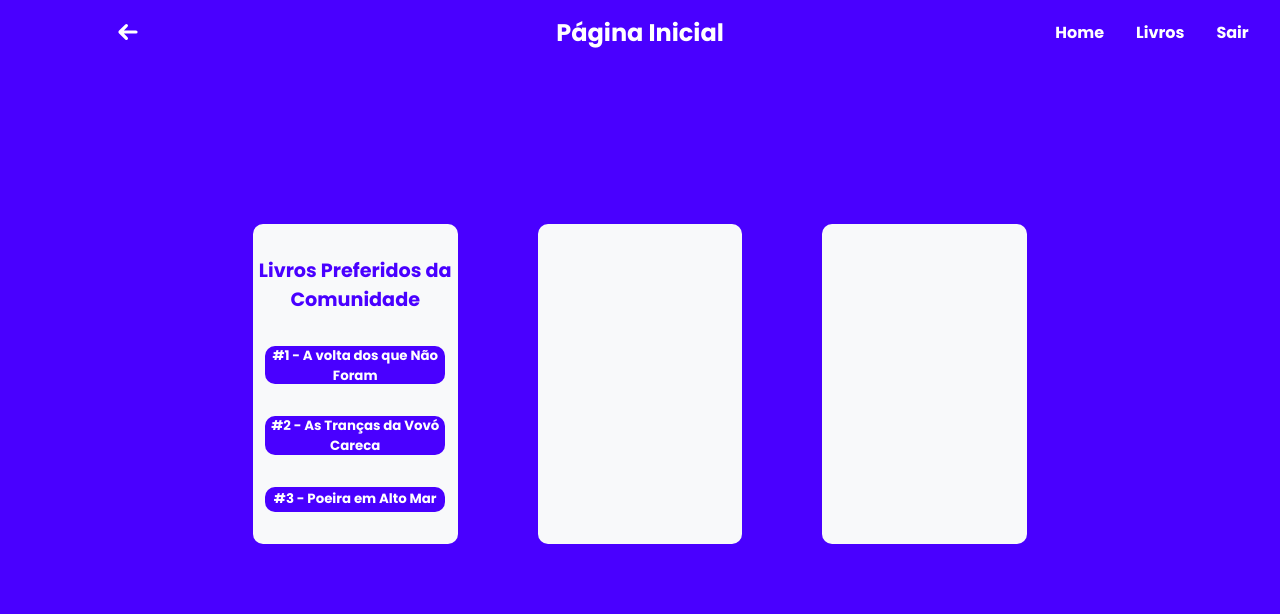
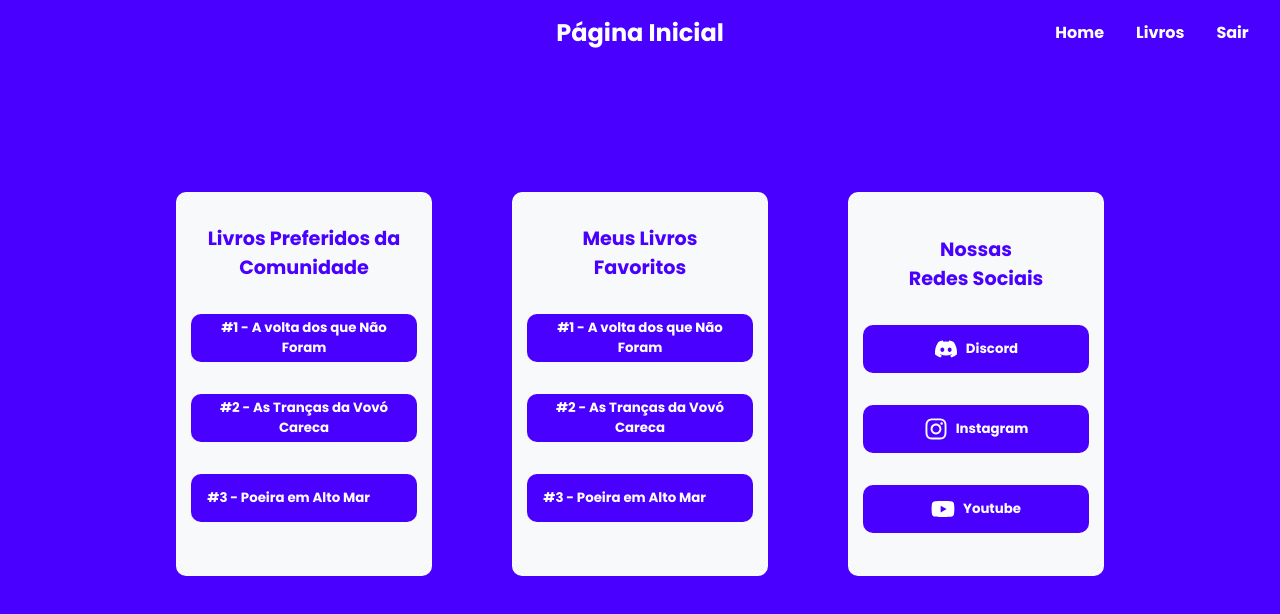
Before and after one commit to christianfdev/front-biblioteca, a React (Vite) app: page /#/home in a window 1280 px wide. Shown: the top 614 px of the page. Built offline with nearby package versions, Linux system fonts and the light colour scheme.

Commit message:
Minimal Changes and Add Book Image

```diff
--- a/src/components/Navbar/Navbar.jsx
+++ b/src/components/Navbar/Navbar.jsx
@@ -1,11 +1,21 @@
 import './navbar.css'
 import { HiArrowSmLeft } from 'react-icons/hi';
+import { useNavigate } from 'react-router-dom';
 
-export default function Navbar ({ children }){
+export default function Navbar ({ children, back }){
+
+
+    const navigate = useNavigate();
+
+
+
     return(
         <nav className='navbar'>
             <div className='navbar-item'>
-                <HiArrowSmLeft className='back-icon'/>
+
+                {
+                    back ? <HiArrowSmLeft className='back-icon' onClick={() => navigate(-1)}/> : false
+                }
 
             </div>
 
@@ -26,5 +36,4 @@ export default function Navbar ({ children }){
         </nav>
     )
 
-
 }
--- a/src/pages/Books/Books.jsx
+++ b/src/pages/Books/Books.jsx
@@ -3,6 +3,8 @@ import './books.css';
 import  api  from "../../utils/api";
 import Cookies from 'js-cookie';
 import Navbar from "../../components/Navbar/Navbar";
+
+import { FaHeart } from "react-icons/fa";
 
 
 
@@ -42,26 +44,28 @@ export default function Books (){
 
         <div className="books-container">
 
-            <Navbar>Catálogo de Livros</Navbar>
+            <Navbar back>Catálogo de Livros</Navbar>
 
             <input type="text" name="" id="" placeholder="Buscar Livros" className="books-search" onChange={(e) => setSearch(e.target.value)}/>
 
             <ul className="books-list">
 
-
-
-
                 {books && books.length > 0 ? books.map((book) => (
                     <li key={book.id} className="book-item">
-                        <p className="book-name">{book.title}</p>
-                        <p><label>Autor:</label> {book.author}</p>
-                        <p className="book-description"><label>Descrição:</label> {book.description ?? "Sem descrição"}</p>
-                        <p><label>Categoria:</label> {book.category}</p>
+                        <img src="/src/assets/livro1.jpg" alt="capa do livro" className="book-img" />
+                        <div className="div-item">
+                            <p className="book-name">{book.title}</p>
+                            <p><label>Autor:</label> {book.author}</p>
+                            <p className="book-description"><label>Descrição:</label> {book.description ?? "Sem descrição"}</p>
+                            <p><label>Categoria:</label> {book.category}</p>
+                        </div>
+                        {
+                            book.liked ? <FaHeart className="liked-icon active"/> : <FaHeart className="liked-icon inactive"/>
+
+                        }
+
                     </li>
                 )) : (<p>Sem Livros para Listar</p>)}
-
-
-
 
             </ul>
         </div>
--- a/src/pages/Books/books.css
+++ b/src/pages/Books/books.css
@@ -47,8 +47,14 @@
 
 .book-item {
     background-color: #4900ff;
+    position: relative;
     padding: 0.5rem 1rem;
     border-radius: 10px;
+    display: flex;
+}
+
+.div-item {
+    padding: 0.5rem 1rem;
     color: #fff;
     font-weight: 300;
 }
@@ -61,3 +67,23 @@
 .book-description {
     text-align: justify;
 }
+
+.book-img {
+    width: 5rem;
+}
+
+.liked-icon {
+    color: #fff;
+    position: absolute;
+    right: 1rem;
+    top: 0.8rem;
+    cursor: pointer;
+}
+
+.active {
+    color: red;
+}
+
+.inactive {
+    color: #fff;
+}
--- a/src/pages/Home/Home.jsx
+++ b/src/pages/Home/Home.jsx
@@ -1,6 +1,6 @@
 import './home.css';
 import Navbar from '../../components/Navbar/Navbar';
-
+import { FaDiscord, FaInstagram, FaYoutube } from "react-icons/fa";
 
 import { HiArrowSmLeft } from 'react-icons/hi';
 
@@ -8,7 +8,7 @@ export default function Home (){
     return(
 
         <div className='home-container'>
-            <Navbar>Página Inicial</Navbar>
+            <Navbar back={false}>Página Inicial</Navbar>
 
             <div className='home-content'>
 
@@ -30,14 +30,41 @@ export default function Home (){
 
 
 
-                <div className='home-spaces'>
+                <div className='home-spaces top-books'>
+                    <h2>Meus Livros <br/>Favoritos</h2>
+                    <button className='top-item'>
+                       #1 - A volta dos que Não Foram
+                    </button>
+
+                    <button className='top-item'>
+                        #2 - As Tranças da Vovó Careca
+                    </button>
+
+                    <button className='top-item'>
+                        #3 - Poeira em Alto Mar
+                    </button>
 
                 </div>
 
 
 
-                <div className='home-spaces'>
+                <div className='home-spaces social-media'>
 
+                <h2>Nossas <br/>Redes Sociais</h2>
+                    <button className='top-item social-item'>
+                        <FaDiscord className='social-icon'/>
+                       <p>Discord</p>
+                    </button>
+
+                    <button className='top-item social-item'>
+                        <FaInstagram className='social-icon'/>
+                        <p>Instagram</p>
+                    </button>
+
+                    <button className='top-item social-item'>
+                        <FaYoutube className='social-icon'/>
+                        <p>Youtube</p>
+                    </button>
                 </div>
 
             </div>
--- a/src/pages/Home/home.css
+++ b/src/pages/Home/home.css
@@ -69,8 +69,8 @@
 
 .home-spaces {
     background-color: #f8f9fa;
-    height: 50%;
-    width: 20%;
+    height: 60%;
+    width: 25%;
     border-radius: 10px;
 }
 
@@ -97,14 +97,44 @@
     height: 15%;
     width: 88%;
     border-radius: 10px;
+    padding: 1rem;
     border: none;
     cursor: pointer;
     font-weight: bold;
     font-family: "Poppins", sans-serif;
     color: #fff;
+    display: flex;
+    align-items: center;
 }
 
 .top-item:hover {
     background-color: #140152;
     transition: 0.5s;
 }
+
+
+.social-media {
+    display: flex;
+    align-items: center;
+    justify-content: center;
+    flex-direction: column;
+    gap: 2rem;
+    padding: 2rem 0;
+    font-size: 0.8rem;
+}
+
+.social-media h2 {
+    color: #4900ff;
+    text-align: center;
+}
+
+.social-icon {
+    width: 1.5rem;
+    height: 1.5rem;
+}
+
+.social-item {
+    display: flex;
+    justify-content: center;
+    gap: 0.5rem;
+}
--- a/src/pages/Login/login.css
+++ b/src/pages/Login/login.css
@@ -4,7 +4,7 @@
   align-items: center;
   flex-direction: column;
   height: 100vh;
-  background-color: #4361ee;
+  background-color: #4900ff;
 }
 
 .login-container {
@@ -43,12 +43,12 @@
 .login-title {
   font-family: 'Poppins', sans-serif;
   font-weight: 700;
-  color: #4361ee;
+  color: #4900ff;
   font-size: clamp(1.5rem, 4vw, 2.5rem);
 }
 
 .login-form h1 {
-  color: #5c79f7;
+  color: #4900ff;
   font-size: clamp(1.2rem, 3vw, 2rem);
 }
 
@@ -68,7 +68,7 @@
   color: #fff;
   font-weight: 700;
   padding: 10px 75px;
-  background-color: #4361ee;
+  background-color: #4900ff ;
   transition: 0.5s;
   border-radius: 4px;
   border: none;
--- a/src/pages/Register/Register.jsx
+++ b/src/pages/Register/Register.jsx
@@ -17,6 +17,8 @@ export default function Register (){
         e.preventDefault();
 
         try {
+
+
             const response = await api.post('/accounts', {
                 name,
                 email,
@@ -52,7 +54,7 @@ export default function Register (){
     return (
         <div className="register-container">
             <div className='register-content'>
-                <h1>Registre-se para começar</h1>
+                <h1>Registre-se <br/>para começar</h1>
                 <form action="" className='register-form'>
                     <label htmlFor="">Nome:</label>
                     <input type="text" className='register-input' name="" id="" placeholder="Digite seu nome" onChange={e => setName(e.target.value)}/>
--- a/src/pages/Register/register.css
+++ b/src/pages/Register/register.css
@@ -6,7 +6,7 @@
     align-items: center;
     width: 100%;
     height: 100vh;
-    background-color: #4361ee;
+    background-color: #4900ff;
 
 }
 
@@ -17,17 +17,17 @@
     flex-direction: column;
     align-items: center;
     justify-content: center;
-    height: 70%;
-    width: 30vw;
+    height: 80%;
+    width: 38vw;
     gap: 2rem;
-    padding: 10rem;
     border-radius: 10px;
     box-shadow: 0px 4px 10px rgba(0, 0, 0, 0.1);
     font-family: 'Poppins', sans-serif;
+
 }
 
 .register-content h1 {
-    color: #5c79f7;
+    color: #4900ff;
     text-align: center;
 }
 
@@ -60,7 +60,7 @@
     color: #fff;
     font-weight: 700;
     padding: 10px 75px;
-    background-color: #4361ee;
+    background-color: #4900ff;
     transition: 0.5s;
     border-radius: 4px;
     border: none;
```
Also changed, not shown: src/assets/livro1.jpg (added).
